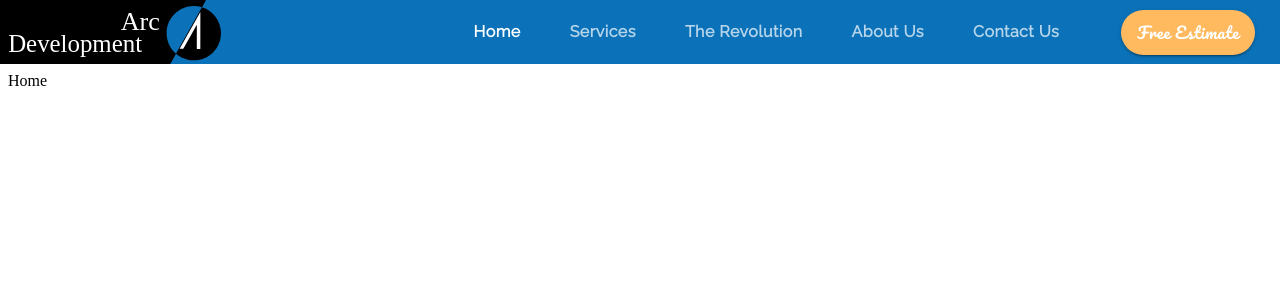
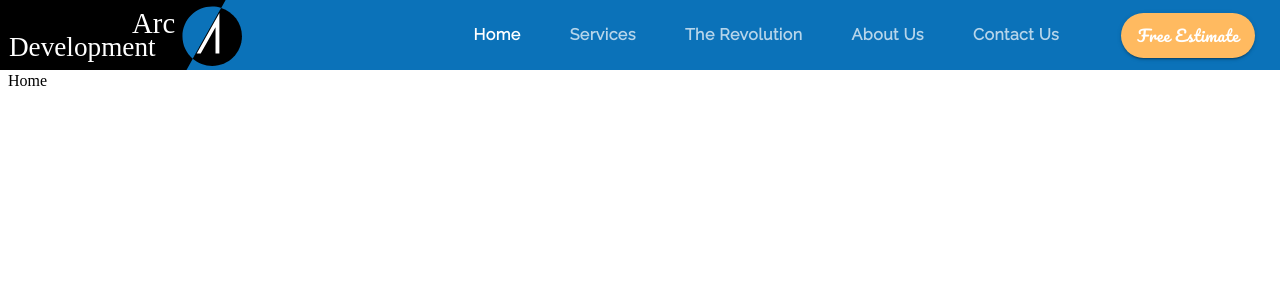
Before and after one commit to Madalin-Antonoiu/Material-UI-Learning, a React (Create React App) app: page / in a window 1280 px wide. Shown: the top 300 px of the page. Built offline with nearby package versions, Linux system fonts and the light colour scheme; a web font is replaced by a local one.

Commit message:
Logo As A Link + Fixes

```diff
--- a/src/components/ui/Header.js
+++ b/src/components/ui/Header.js
@@ -24,7 +24,13 @@ const useStyles = makeStyles(theme => ({
         // marginBottom: "1em" // if we add more to height
     },
     logo: {
-        height: "4em",
+        height: "5em",
+    },
+    logoContainer: {
+        padding: 0,
+        "&:hover": {
+            backgroundColor: "transparent"
+        }
     },
     tabContainer: {
         marginLeft: "auto",
@@ -74,7 +80,9 @@ export default function Header(props) {
         <ElevationScroll>
             <AppBar>
                 <Toolbar disableGutters>
-                    <img className={classes.logo} alt="company logo" src={logo} />
+                    <Button className={classes.logoContainer} component={Link} to="/" onClick={() => setValue(0)} disableRipple>
+                        <img className={classes.logo} alt="company logo" src={logo} />
+                    </Button>
 
                     <Tabs value={value} onChange={handleChange} indicatorColor="primary" className={classes.tabContainer}>
                         <Tab className={classes.tab} component={Link} to="/" label="Home" />
```
